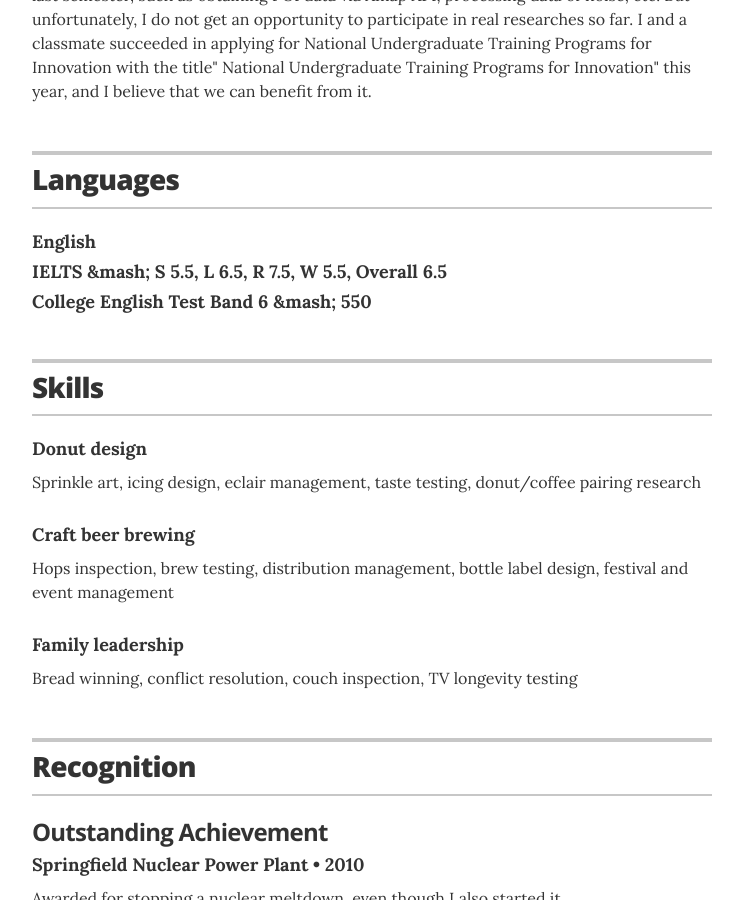
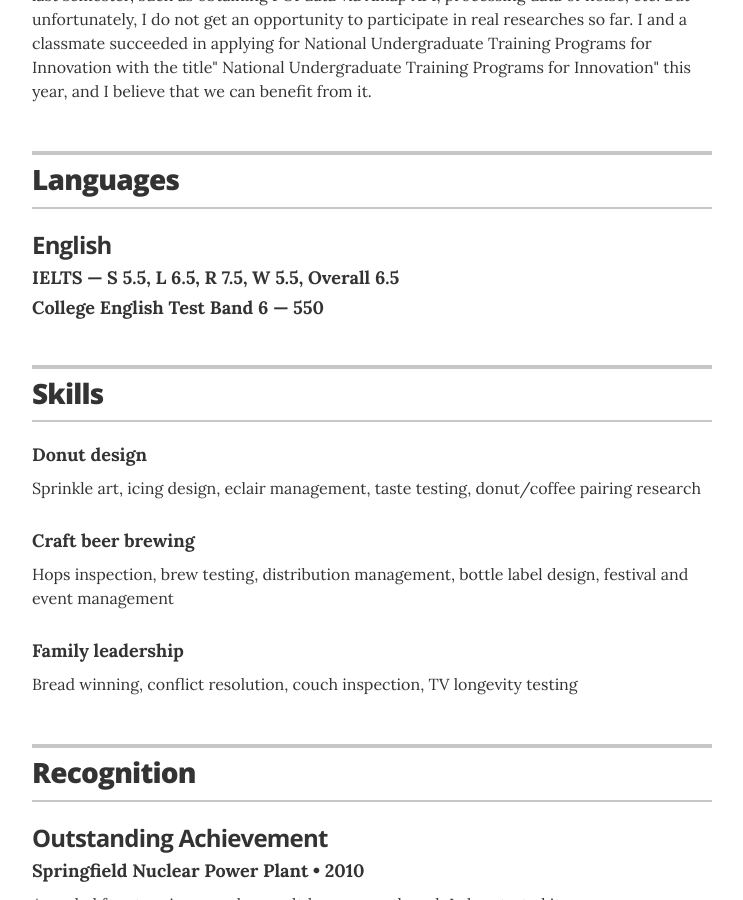
Before and after one commit to LastStriker/LastStriker.github.io, a Jekyll site: the page built from index.html, in a window 1280 px wide and 900 px high, scrolled down 745 px. Shown: the whole window, without its empty margins (268-1011 px from the left). Built offline with Jekyll 4.4.1, drawn with Linux system fonts in a browser that asks for light colours; some of the changed lines change nothing that is shown.

Commit message:
languages20

```diff
--- a/_data/projects.yml
+++ b/_data/projects.yml
@@ -3,5 +3,5 @@
 
 # donutfinder.io
 - project: English
-  first: IELTS &mash; S 5.5,  L 6.5,  R 7.5,  W 5.5,  Overall 6.5
-  second: College English Test Band 6 &mash; 550
+  first: IELTS &mdash; S 5.5,  L 6.5,  R 7.5,  W 5.5,  Overall 6.5
+  second: College English Test Band 6 &mdash; 550
--- a/_layouts/resume.html
+++ b/_layouts/resume.html
@@ -96,7 +96,7 @@
         {% for project in site.data.projects %}
         <div class="resume-item" itemscope itemtype="http://schema.org/CreativeWork">
           <meta itemprop="creator" content="{{ site.resume_name }}" itemtype="http://schema.org/Person" />
-          <h3 class="resume-item-details" itemprop="name">{% if project.url %}<a href="{{ project.url }}" itemprop="url">{{ project.project }}</a>{% else %}{{ project.project }}{% endif %}</h3>
+          <h3 class="resume-item-title" itemprop="name">{% if project.url %}<a href="{{ project.url }}" itemprop="url">{{ project.project }}</a>{% else %}{{ project.project }}{% endif %}</h3>
           <h4 class="resume-item-details" itemprop="description">{{ project.first }} </h4>
 		  <h4 class="resume-item-details" itemprop="description">{{ project.second }} </h4>
 		</div>
```
